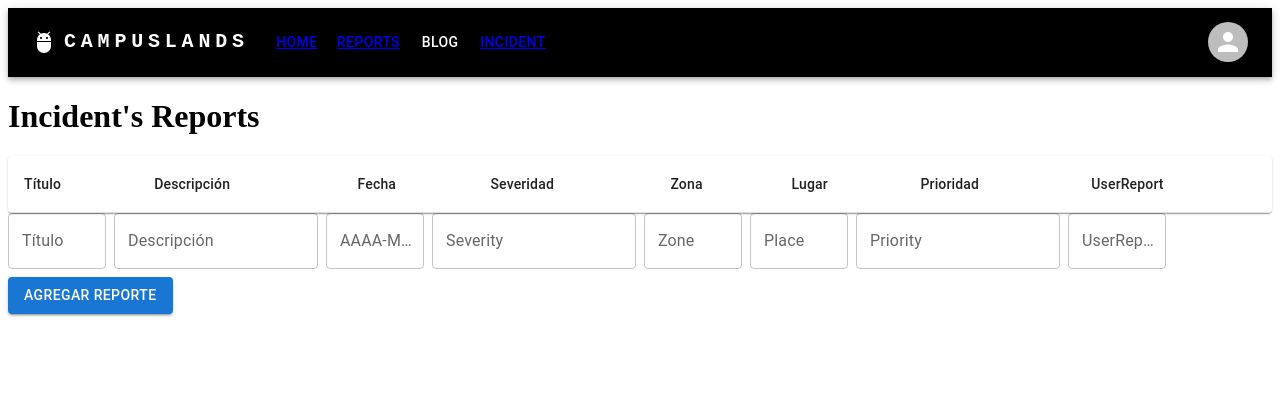
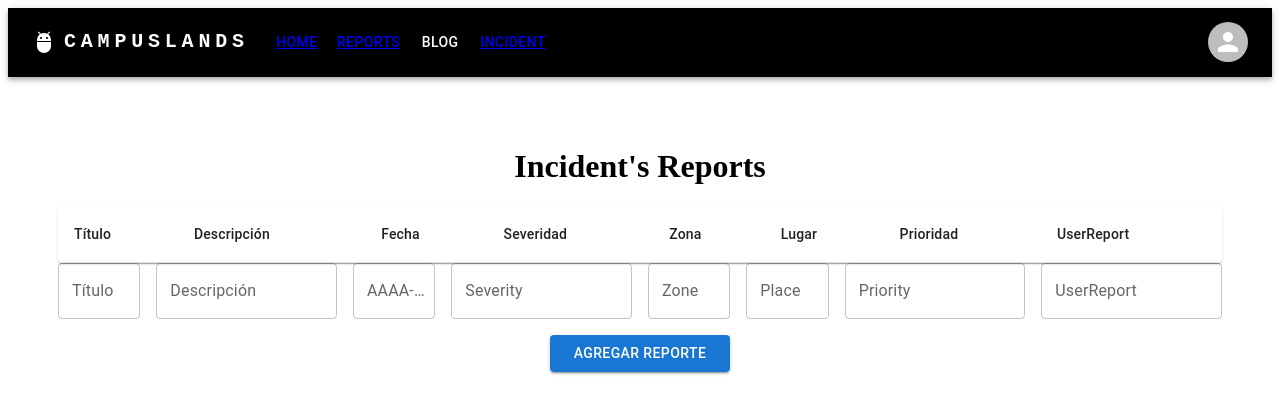
Before and after one commit to JuanDiegoQuinteroCampus/IncidentsProjectCampus, a React (Vite) app: page /reports in a window 1280 px wide. Shown: the top 414 px of the page. Built offline with nearby package versions, Linux system fonts and the light colour scheme; what @nextui-org/react would draw is missing.

Commit message:
refactor: :recycle: refactor code reports.jsx
A refactor was made to improve the user experience visually, in addition to correcting a bug in sending data.

```diff
--- a/src/components/Reports.jsx
+++ b/src/components/Reports.jsx
@@ -1,4 +1,4 @@
-import React, { useState } from "react";
+import React, { useState, useEffect } from "react";
 import Table from "@mui/material/Table";
 import TableBody from "@mui/material/TableBody";
 import TableCell from "@mui/material/TableCell";
@@ -25,12 +25,11 @@ const ReportTable = ({ reports }) => {
               <TableCell>Lugar</TableCell>
               <TableCell>Prioridad</TableCell>
               <TableCell>UserReport</TableCell>
-
             </TableRow>
           </TableHead>
           <TableBody>
-            {reports.map((report) => (
-              <TableRow key={report._id}>
+            {reports.map((report, index) => (
+              <TableRow key={report._id || index}>
                 <TableCell>{report.name}</TableCell>
                 <TableCell>{report.description}</TableCell>
                 <TableCell>{report.date}</TableCell>
@@ -39,7 +38,6 @@ const ReportTable = ({ reports }) => {
                 <TableCell>{report.place}</TableCell>
                 <TableCell>{report.priority}</TableCell>
                 <TableCell>{report.name_User}</TableCell>
-
               </TableRow>
             ))}
           </TableBody>
@@ -59,26 +57,43 @@ const AddReportForm = ({ onAddReport }) => {
     place: "",
     priority: "",
     name_User: localStorage.getItem("user") || "",
+    solution_date: null,
+    id_soporte: null,
+    update_date: null,
+    delete_date: null,
   });
   const [error, setError] = useState(null);
+  const [successMessage, setSuccessMessage] = useState("");
 
   const handleInputChange = (event) => {
     const { name, value } = event.target;
     setNewReport({ ...newReport, [name]: value });
   };
+  useEffect(() => {
+    if (successMessage) {
+      const timer = setTimeout(() => {
+        setSuccessMessage("");
+      }, 3000);
 
-  const handleSubmit = async () => {
+      return () => clearTimeout(timer);
+    }
+  }, [successMessage]);
+  const handleSubmit = async (e) => {
     try {
+      e.preventDefault();
       const token = localStorage.getItem("token");
-      const response = await fetch(`http://${import.meta.env.VITE_HOSTNAME}:${import.meta.env.VITE_PORT_BACKEND}/incidents/v2/post`, {
+      const response = await fetch(
+        `http://${import.meta.env.VITE_HOSTNAME}:${import.meta.env.VITE_PORT_BACKEND}/incidents/v2/post`,
+        {
           method: "POST",
           headers: {
             "Content-Type": "application/json",
             "x-api": "1.1",
-          Authorization: `Bearer ${token}`
+            Authorization: `Bearer ${token}`,
           },
           body: JSON.stringify(newReport),
-      });
+        }
+      );
 
       if (response.ok) {
         const addedReport = await response.json();
@@ -92,112 +107,147 @@ const AddReportForm = ({ onAddReport }) => {
           zone: "",
           place: "",
           priority: "",
-          name_User: user,
+          name_User: localStorage.getItem("user"),
+          solution_date: null,
+          id_soporte: null,
+          update_date: null,
+          delete_date: null,
         });
-
-        // Borra el mensaje de error si había uno previamente
         setError(null);
+        setSuccessMessage("Reporte del incidente registrado exitosamente.");
       } else {
         const errorData = await response.json();
         console.error("Error al agregar el reporte:", errorData);
-  setError(`Error al agregar el reporte. Código de respuesta: ${response.status}. Mensaje: ${errorData.message}`);
+        setError(
+          `Error al agregar el reporte. Código de respuesta: ${response.status}. Mensaje: ${errorData.message}. Hay campos vacios o incorrectos`
+        );
       }
     } catch (error) {
       console.error("Error al agregar el reporte:", error);
-      setError("Error al agregar el reporte. Por favor, inténtalo de nuevo más tarde.");
+      setError(
+        "Error al agregar el reporte. Por favor, inténtalo de nuevo más tarde."
+      );
     }
   };
+  const fondo = {
 
 
+    justifyContent: "center",
+  };
   return (
-    <Grid container spacing={1}>
-      <Grid item xs={1}>
+
+    <Grid container spacing={2} style={fondo}>
+      <Grid item xs={12} sm={6} md={1}>
         <TextField
           name="name"
           label="Título"
           value={newReport.name}
           onChange={handleInputChange}
+          fullWidth
         />
       </Grid>
-      <Grid item xs={2}>
+      <Grid item xs={12} sm={6} md={2}>
         <TextField
           name="description"
           label="Descripción"
           value={newReport.description}
           onChange={handleInputChange}
+          fullWidth
         />
       </Grid>
-      <Grid item xs={1}>
+      <Grid item xs={12} sm={6} md={1}>
         <TextField
           name="date"
           label="AAAA-MM-DD"
           value={newReport.date}
           onChange={handleInputChange}
+          fullWidth
         />
       </Grid>
-      <Grid item xs={2}>
+      <Grid item xs={12} sm={6} md={2}>
         <TextField
           name="severity"
           label="Severity"
           value={newReport.severity}
           onChange={handleInputChange}
+          fullWidth
         />
       </Grid>
-      <Grid item xs={1}>
+      <Grid item xs={12} sm={6} md={1}>
         <TextField
           name="zone"
           label="Zone"
           value={newReport.zone}
           onChange={handleInputChange}
+          fullWidth
         />
       </Grid>
-      <Grid item xs={1}>
+      <Grid item xs={12} sm={6} md={1}>
         <TextField
           name="place"
           label="Place"
           value={newReport.place}
           onChange={handleInputChange}
+          fullWidth
         />
       </Grid>
-      <Grid item xs={2}>
+      <Grid item xs={12} sm={6} md={2}>
         <TextField
           name="priority"
           label="Priority"
           value={newReport.priority}
           onChange={handleInputChange}
+          fullWidth
         />
       </Grid>
-      <Grid item xs={1}>
+      <Grid item xs={12} sm={6} md={2}>
         <TextField
           name="User"
           label="UserReport"
           value={newReport.name_User}
           onChange={handleInputChange}
+          fullWidth
         />
       </Grid>
-      <Grid item xs={2}>
-        <Button variant="contained" color="primary" onClick={handleSubmit}>
+      <Grid item xs={12} sm={6} md={2}>
+        <Button
+          variant="contained"
+          color="primary"
+          onClick={handleSubmit}
+          fullWidth
+        >
           Agregar Reporte
         </Button>
+      </Grid>
+      <Grid item xs={12} sm={6} md={12}>
         {error && <p className="error-message">{error}</p>}
+        {successMessage && (
+          <p className="success-message">{successMessage}</p>
+        )}
       </Grid>
     </Grid>
+
   );
 };
-
 
 export default function Reports() {
   const [reports, setReports] = useState([]);
 
   const handleAddReport = (newReport) => {
-    //  agregar el nuevo reporte
-
     setReports([...reports, newReport]);
   };
-
+  const fondo = {
+    display: "flex",
+        justifyContent: "center",
+        flexDirection:"column",
+        textAlign:"center",
+        padding:"50px"
+  };
   return (
-    <div>
-      <h1 className=" font-bold text-5xl font-mono mt-4 mb-1">Incident's Reports</h1>
+    <div  style={fondo}>
+      <h1 className="font-bold text-5xl font-mono mt-4 mb-1">
+        Incident's Reports
+      </h1>
       <ReportTable reports={reports} />
       <AddReportForm onAddReport={handleAddReport} />
     </div>
```
Lines whose indentation alone changed are shown as unchanged.
